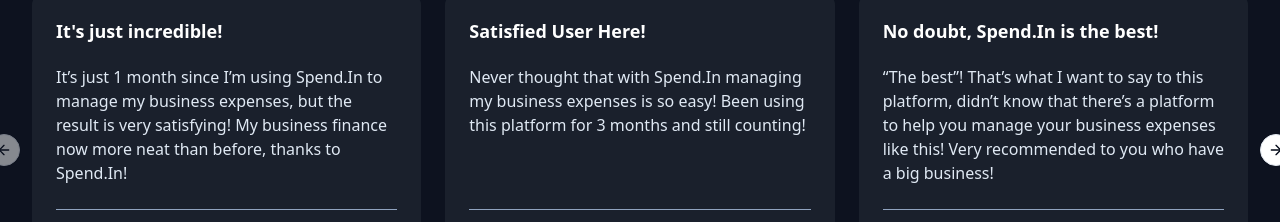
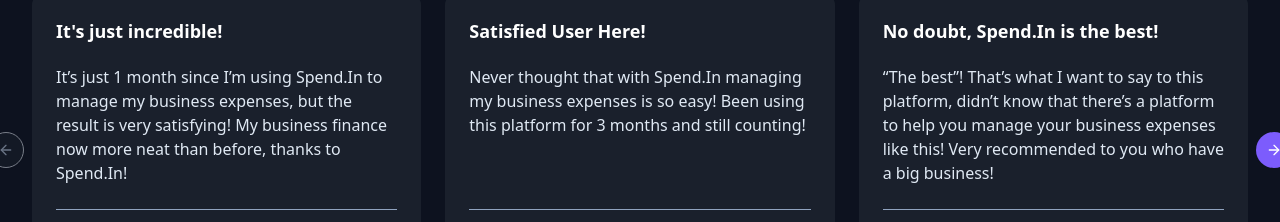
Before and after one commit to galembeck/spend-in, a Next.js app: page / in a window 1280 px wide. Shown: the part 4260-4482 px from the top of the page. Built offline with nearby package versions, Linux system fonts and the light colour scheme.

Commit message:
refactor: update carousel component

```diff
--- a/src/components/ui/carousel.tsx
+++ b/src/components/ui/carousel.tsx
@@ -206,7 +206,7 @@
       variant={variant}
       size={size}
       className={cn(
-        "absolute h-8 w-8 rounded-full ml-2",
+        "absolute h-9 w-9 rounded-full ml-2 bg-secondary hover:bg-secondary-dark-600",
         orientation === "horizontal"
           ? "-left-12 top-1/2 -translate-y-1/2"
           : "-top-12 left-1/2 -translate-x-1/2 rotate-90",
@@ -216,7 +216,7 @@
       onClick={scrollPrev}
       {...props}
     >
-      <ArrowLeft className="h-4 w-4" />
+      <ArrowLeft className="h-4 w-4" stroke="#C3D4E9" />
       <span className="sr-only">Previous slide</span>
     </Button>
   );
@@ -235,7 +235,7 @@
       variant={variant}
       size={size}
       className={cn(
-        "absolute h-8 w-8 rounded-full mr-2",
+        "absolute h-9 w-9 rounded-full mr-2 bg-primary hover:bg-primary-light-400 outline-none border-none",
         orientation === "horizontal"
           ? "-right-12 top-1/2 -translate-y-1/2"
           : "-bottom-12 left-1/2 -translate-x-1/2 rotate-90",
@@ -245,7 +245,7 @@
       onClick={scrollNext}
       {...props}
     >
-      <ArrowRight className="h-4 w-4" />
+      <ArrowRight className="h-4 w-4" stroke="#FFFFFF" />
       <span className="sr-only">Next slide</span>
     </Button>
   );
```
